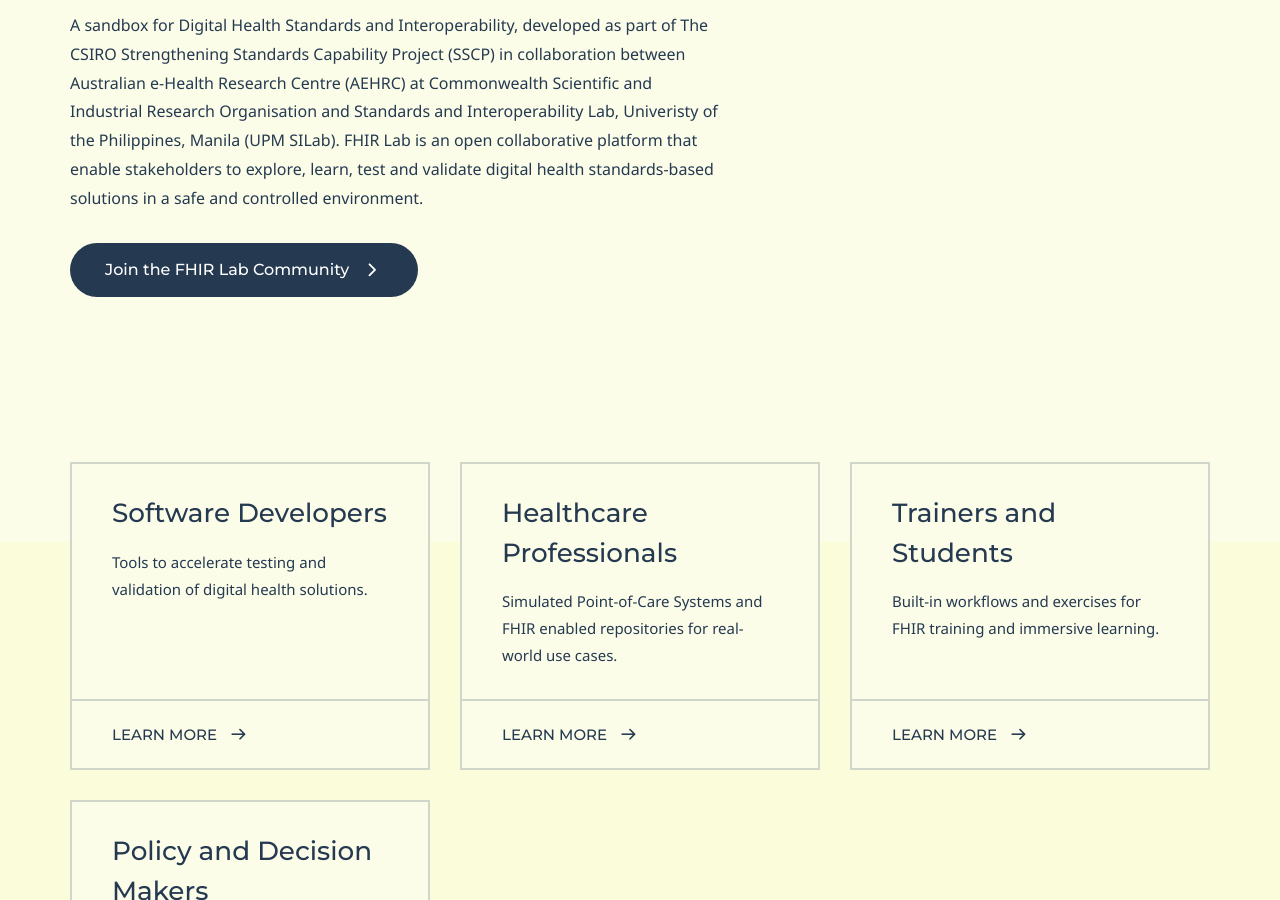
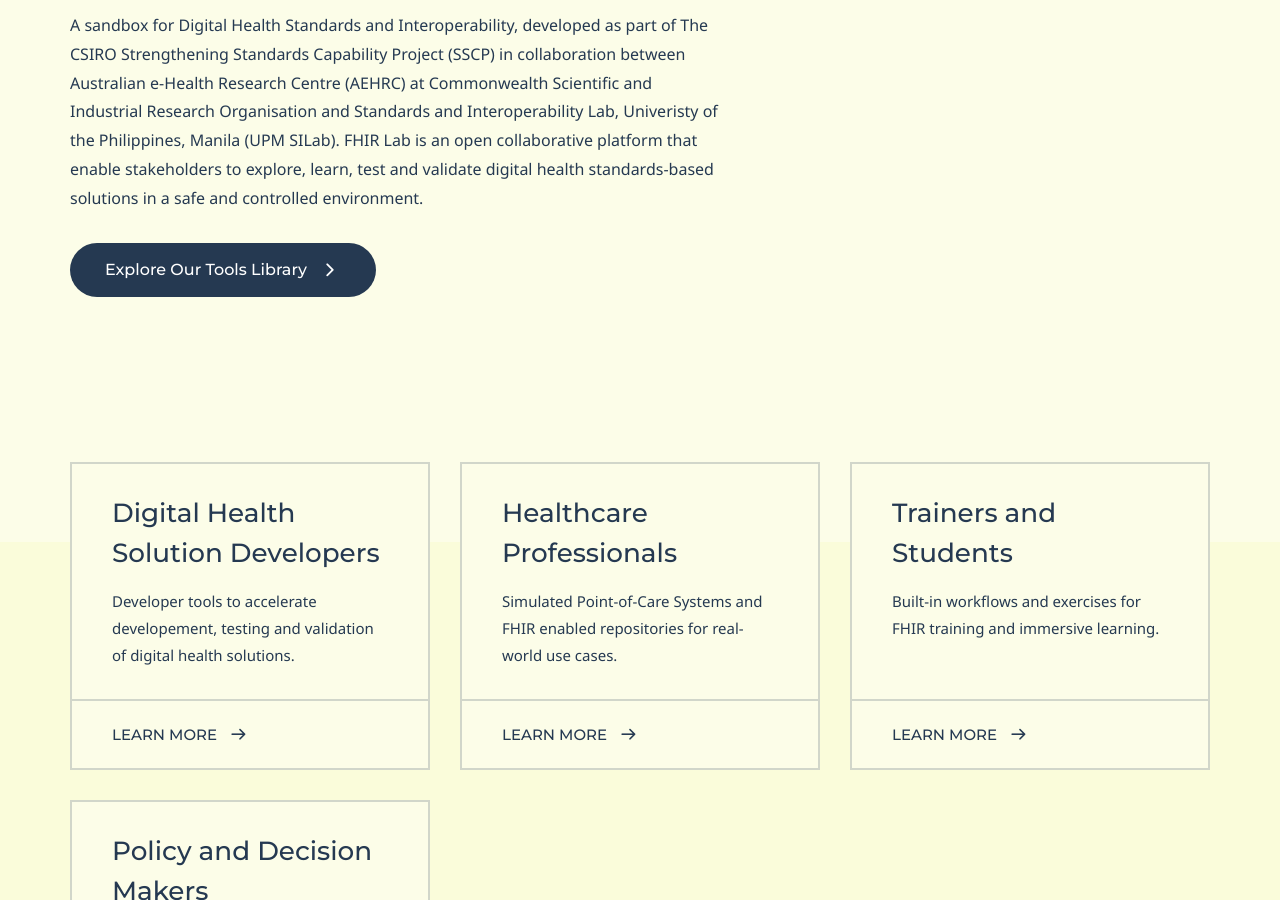
Before and after one commit to upmsilab/FHIRLab, a Jekyll site: the page built from index.md, in a window 1280 px wide and 900 px high, scrolled down 214 px. Built offline with Jekyll 4.4.1, drawn with Linux system fonts in a browser that asks for light colours; some web fonts are replaced.

Commit message:
Update index.md

```diff
--- a/index.md
+++ b/index.md
@@ -10,8 +10,8 @@
 
 buttons:
     - icon: chevron-right
-      content: Join the FHIR Lab Community
-      url: 'https://upmsilab.atlassian.net/wiki/spaces/SCOPC/overview'
+      content: Explore Our Tools Library
+      url: 'services'
       external_url: true
 #    - icon: chevron-right
 #      content: Technical
@@ -31,8 +31,8 @@
 
 # Grid navigation
 grid_navigation:
-    - title: Software Developers
-      excerpt: Tools to accelerate testing and validation of digital health solutions.
+    - title: Digital Health Solution Developers
+      excerpt: Developer tools to accelerate developement, testing and validation of digital health solutions.
       cta: Learn More
       url: ' '
     - title: Healthcare Professionals
```
